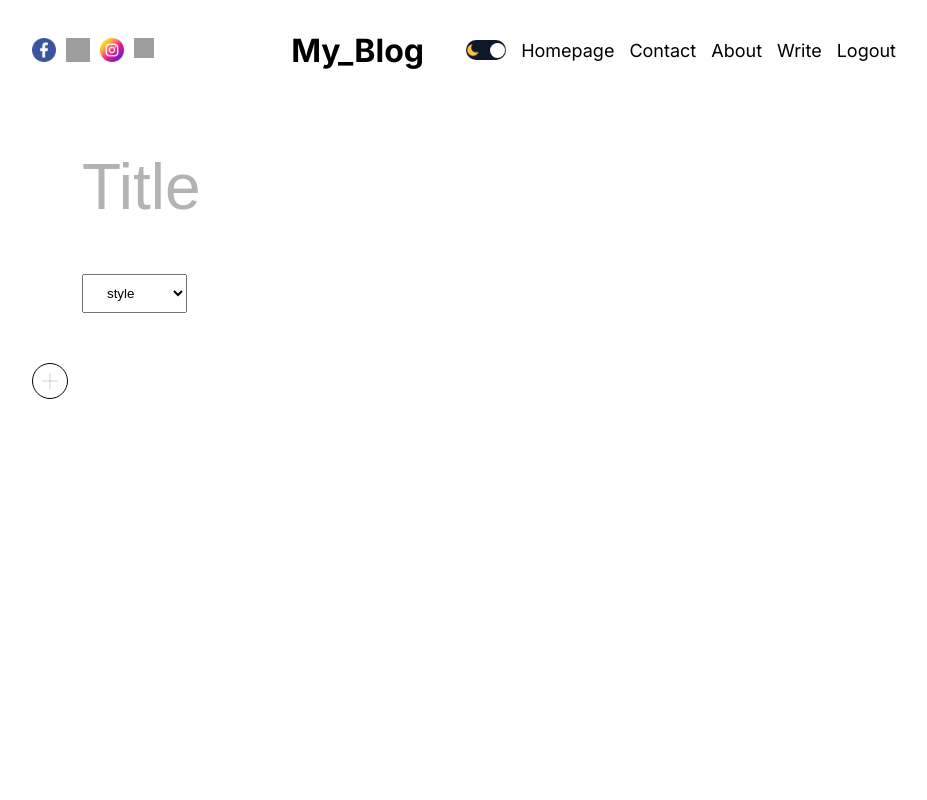
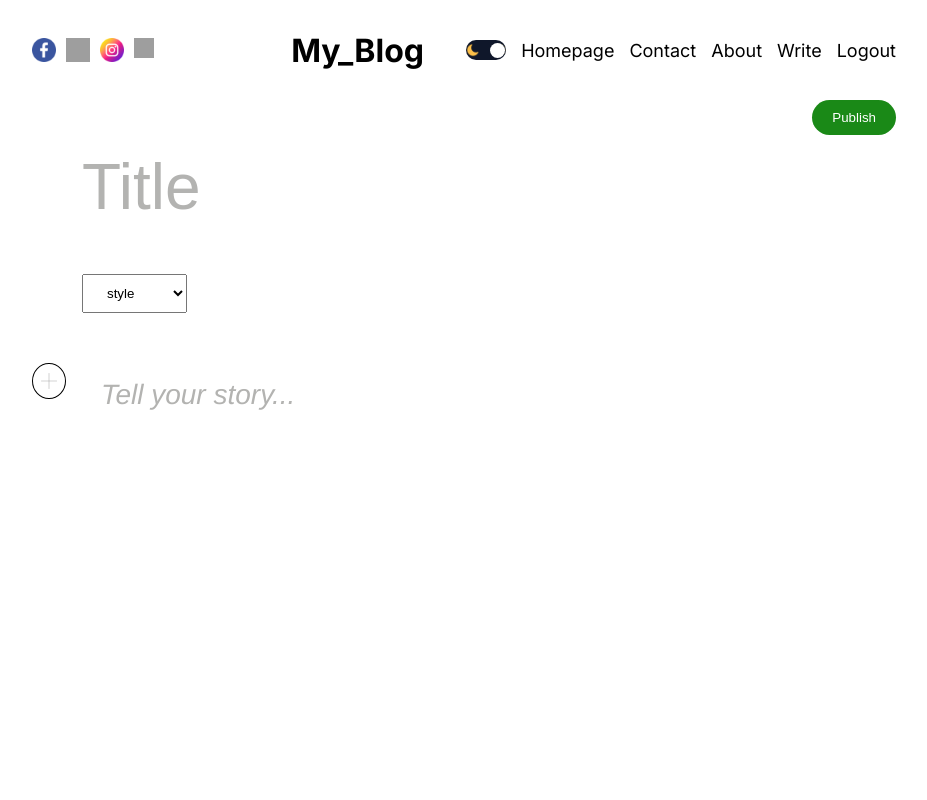
Before and after one commit to B0n-Echo/My_tech_blog, a Next.js app: page /write in a window 1280 px wide. Shown: the top 800 px of the page, without its empty margins (176-1103 px from the left). Built offline with nearby package versions, Linux system fonts and the light colour scheme; grey boxes are pictures that could not be loaded.

Commit message:
feat(nikhil): Adding ReactQuill to write module

```diff
--- a/package.json
+++ b/package.json
@@ -13,6 +13,7 @@
     "eslint-config-next": "13.4.19",
     "next": "13.4.19",
     "react": "18.2.0",
-    "react-dom": "18.2.0"
+    "react-dom": "18.2.0",
+    "react-quill": "^2.0.0"
   }
 }
--- a/src/app/globals.css
+++ b/src/app/globals.css
@@ -80,3 +80,11 @@ a{
     max-width: 475px;
   }
 }
+
+.ql-container{
+  font-size: 28px !important;
+}
+
+.quill > .ql-container > .ql-editor.ql-blank::before{
+  color: #b3b3b1;
+}
--- a/src/app/write/page.jsx
+++ b/src/app/write/page.jsx
@@ -3,17 +3,15 @@
 import React, { useState } from 'react'
 import styles from "./writePage.module.css";
 import Image from 'next/image';
+import "react-quill/dist/quill.bubble.css";
+import ReactQuill from "react-quill";
 
 function WritePage() {
   const [open, setOpen] = useState(false);
 
   return (
     <div className={styles.container}>
-      <input
-        type="text"
-        placeholder="Title"
-        className={styles.input}
-      />
+      <input type="text" placeholder="Title" className={styles.input} />
       <select className={styles.select}>
         <option value="style">style</option>
         <option value="fashion">fashion</option>
@@ -23,16 +21,12 @@ function WritePage() {
         <option value="coding">coding</option>
       </select>
       <div className={styles.editor}>
-        <button className={styles.button}>
-        <Image src="/plus.png" alt="" width={16} height={16} />
+        <button className={styles.button} onClick={() => setOpen(!open)}>
+          <Image src="/plus.png" alt="" width={16} height={16} />
         </button>
         {open && (
           <div className={styles.add}>
-            <input
-              type="file"
-              id="image"
-              style={{ display: "none" }}
-            />
+            <input type="file" id="image" style={{ display: "none" }} />
             <button className={styles.addButton}>
               <label htmlFor="image">
                 <Image src="/image.png" alt="" width={16} height={16} />
@@ -46,9 +40,17 @@ function WritePage() {
             </button>
           </div>
         )}
+        <ReactQuill
+          className={styles.textArea}
+          theme="bubble"
+          placeholder="Tell your story..."
+        />
       </div>
-      </div>
-  )
+      <button className={styles.publish}>
+        Publish
+      </button >
+    </div>
+  );
 }
 
 export default WritePage
```
Also changed, not shown: 1 other file (tests, documents, lock files or other folders).
